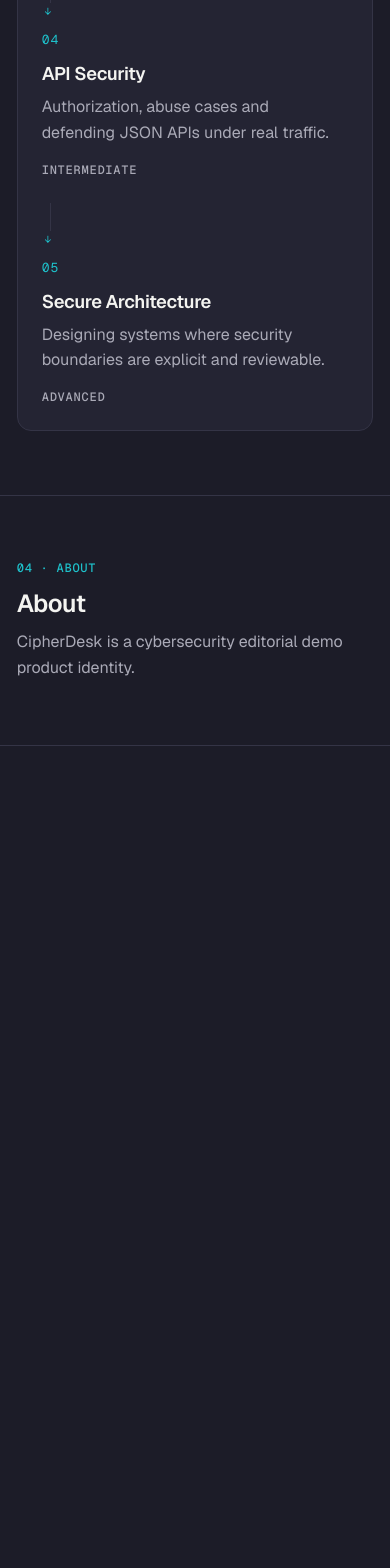
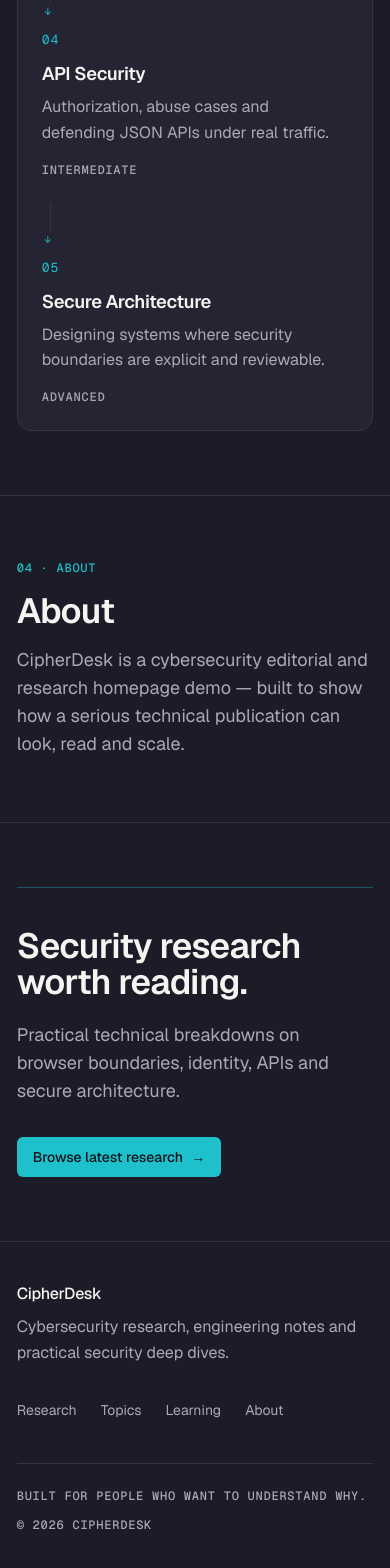
Before and after one commit to HarshYadav1711/CipherDesk, a Next.js app: page / in a window 390 px wide. Shown: the part 4145-5713 px from the top of the page. Before the commit the page ends 4891 px from the top, so only its background shows below. Built offline with nearby package versions, Linux system fonts and the light colour scheme.

Commit message:
feat: complete CipherDesk editorial homepage

```diff
--- a/src/app/globals.css
+++ b/src/app/globals.css
@@ -132,8 +132,11 @@
   text-wrap: pretty;
 }
 
-a {
-  color: inherit;
+/* Keep link reset in @layer base so utility colors (e.g. text-accent-ink) can win. */
+@layer base {
+  a {
+    color: inherit;
+  }
 }
 
 /* ============================================================
--- a/src/app/page.tsx
+++ b/src/app/page.tsx
@@ -1,13 +1,14 @@
+import { About } from "@/components/home/about";
 import { Hero } from "@/components/home/hero";
 import { LatestResearch } from "@/components/home/latest-research";
 import { LearningTracks } from "@/components/home/learning-tracks";
+import { NewsletterCta } from "@/components/home/newsletter-cta";
 import { TopicIndex } from "@/components/home/topic-index";
+import { SiteFooter } from "@/components/layout/site-footer";
 import { SiteHeader } from "@/components/layout/site-header";
-import { Container } from "@/components/ui/container";
 
 /**
- * Phase 3: header, hero, featured story, Latest Research, Topic Index,
- * Learning Tracks. CTA / footer UI deferred.
+ * CipherDesk homepage — complete required one-page scope.
  */
 export default function Home() {
   return (
@@ -18,72 +19,10 @@
         <LatestResearch />
         <TopicIndex />
         <LearningTracks />
-
-        <SectionLandmark
-          id="about"
-          eyebrow="04 · About"
-          title="About"
-          note="CipherDesk is a cybersecurity editorial demo product identity."
-          surface="ink"
-        />
+        <About />
+        <NewsletterCta />
       </main>
+      <SiteFooter />
     </>
   );
 }
-
-function SectionLandmark({
-  id,
-  eyebrow,
-  title,
-  note,
-  surface,
-}: {
-  id: string;
-  eyebrow: string;
-  title: string;
-  note: string;
-  surface: "ink" | "paper";
-}) {
-  const onPaper = surface === "paper";
-
-  return (
-    <section
-      id={id}
-      className={
-        onPaper
-          ? "scroll-mt-20 border-b border-border-light bg-paper section-padding text-text-on-light"
-          : "scroll-mt-20 border-b border-border-dark bg-ink section-padding text-text-on-dark"
-      }
-    >
-      <Container>
-        <p
-          className={
-            onPaper
-              ? "text-meta m-0 text-muted-on-light"
-              : "text-meta m-0 text-accent"
-          }
-        >
-          {eyebrow}
-        </p>
-        <h2
-          className={
-            onPaper
-              ? "text-heading-3 mt-3 m-0 text-text-on-light"
-              : "text-heading-3 mt-3 m-0 text-text-on-dark"
-          }
-        >
-          {title}
-        </h2>
-        <p
-          className={
-            onPaper
-              ? "text-body measure-body mt-3 m-0 text-muted-on-light"
-              : "text-body measure-body mt-3 m-0 text-muted-on-dark"
-          }
-        >
-          {note}
-        </p>
-      </Container>
-    </section>
-  );
-}
--- /dev/null
+++ b/src/components/home/about.tsx
@@ -0,0 +1,28 @@
+import { Container } from "@/components/ui/container";
+import { SectionHeading } from "@/components/ui/section-heading";
+import { SITE_NAME } from "@/lib/constants";
+
+/**
+ * Compact About — honest demo-product framing, no fabricated company facts.
+ * Provides the #about section anchor used by header and footer nav.
+ */
+export function About() {
+  return (
+    <section
+      id="about"
+      aria-labelledby="about-heading"
+      className="scroll-mt-20 border-b border-border-dark bg-ink section-padding text-text-on-dark"
+    >
+      <Container>
+        <SectionHeading
+          tone="on-dark"
+          as="h2"
+          headingId="about-heading"
+          eyebrow="04 · About"
+          title="About"
+          description={`${SITE_NAME} is a cybersecurity editorial and research homepage demo — built to show how a serious technical publication can look, read and scale.`}
+        />
+      </Container>
+    </section>
+  );
+}
--- /dev/null
+++ b/src/components/home/newsletter-cta.tsx
@@ -0,0 +1,40 @@
+import { Container } from "@/components/ui/container";
+
+/**
+ * Closing CTA — research action only (Design.md §19).
+ * No newsletter form or email capture without a real backend.
+ */
+export function NewsletterCta() {
+  return (
+    <section
+      aria-labelledby="final-cta-heading"
+      className="scroll-mt-20 border-b border-border-dark bg-ink section-padding text-text-on-dark"
+    >
+      <Container>
+        <div className="max-w-2xl border-t border-accent/35 pt-10 md:pt-12">
+          <h2
+            id="final-cta-heading"
+            className="text-heading-2 m-0 text-text-on-dark"
+          >
+            Security research worth reading.
+          </h2>
+
+          <p className="text-body-lg measure-hero mt-5 m-0 text-muted-on-dark">
+            Practical technical breakdowns on browser boundaries, identity, APIs
+            and secure architecture.
+          </p>
+
+          <div className="mt-8">
+            <a
+              href="#research"
+              className="inline-flex items-center gap-2 rounded-control bg-accent px-4 py-2.5 text-sm font-medium text-accent-ink transition-[background-color] duration-[var(--duration-fast)] ease-[var(--ease-standard)] hover:bg-accent-hover"
+            >
+              Browse latest research
+              <span aria-hidden="true">→</span>
+            </a>
+          </div>
+        </div>
+      </Container>
+    </section>
+  );
+}
--- /dev/null
+++ b/src/components/layout/site-footer.tsx
@@ -0,0 +1,55 @@
+import { Container } from "@/components/ui/container";
+import { NAV_LINKS, SITE_NAME, SITE_TAGLINE } from "@/lib/constants";
+import { cn } from "@/lib/utils";
+
+/**
+ * Compact editorial footer (Design.md §20).
+ * In-page anchors only — no fabricated company or social facts.
+ */
+export function SiteFooter() {
+  const year = new Date().getFullYear();
+
+  return (
+    <footer className="bg-ink text-text-on-dark">
+      <Container className="py-10 md:py-12">
+        <div className="flex flex-col gap-8 md:flex-row md:items-start md:justify-between md:gap-12">
+          <div className="max-w-md">
+            <p className="m-0 text-base font-medium tracking-[-0.02em]">
+              {SITE_NAME}
+            </p>
+            <p className="text-body mt-2 m-0 text-muted-on-dark">
+              {SITE_TAGLINE}
+            </p>
+          </div>
+
+          <nav aria-label="Footer">
+            <ul className="m-0 flex list-none flex-wrap gap-x-6 gap-y-3 p-0">
+              {NAV_LINKS.map((item) => (
+                <li key={item.href}>
+                  <a
+                    href={item.href}
+                    className={cn(
+                      "text-sm text-muted-on-dark transition-colors duration-[var(--duration-fast)] ease-[var(--ease-standard)]",
+                      "hover:text-accent focus-visible:text-accent",
+                    )}
+                  >
+                    {item.label}
+                  </a>
+                </li>
+              ))}
+            </ul>
+          </nav>
+        </div>
+
+        <div className="mt-10 flex flex-col gap-3 border-t border-border-dark pt-6 sm:flex-row sm:items-center sm:justify-between sm:gap-6">
+          <p className="text-meta m-0 text-muted-on-dark">
+            Built for people who want to understand why.
+          </p>
+          <p className="text-meta m-0 text-muted-on-dark">
+            © {year} {SITE_NAME}
+          </p>
+        </div>
+      </Container>
+    </footer>
+  );
+}
```
